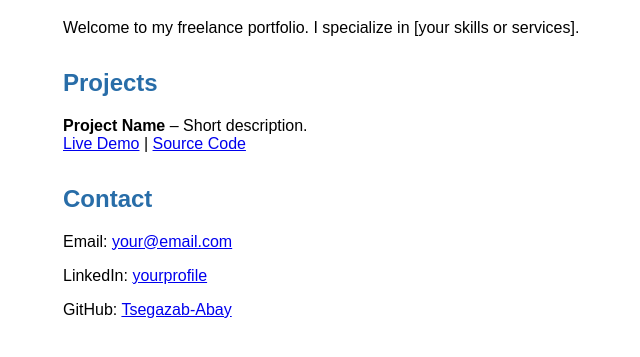
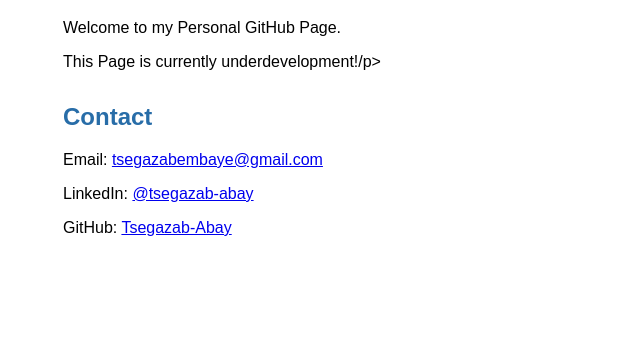
Before and after one commit to Tsegazab-Abay/tsegazababay, a plain HTML site: page index.html in a window 1280 px wide. Shown: the part 109-466 px from the top of the page, without its empty margins (177-817 px from the left). Drawn offline with Linux system fonts and the light colour scheme.

Commit message:
Starting code of index.html

```diff
--- a/index.html
+++ b/index.html
@@ -15,19 +15,25 @@
 </head>
 <body>
   <h1>Tsegazab Abay</h1>
-  <p>Welcome to my freelance portfolio. I specialize in [your skills or services].</p>
+  <p>Welcome to my Personal GitHub Page.</p>
+  <p>This Page is currently underdevelopment!/p>
   <div class="projects">
+
+    <!--
+
     <h2>Projects</h2>
     <div class="project-item">
       <strong>Project Name</strong> – Short description.
       <br><a href="#">Live Demo</a> | <a href="#">Source Code</a>
     </div>
+    -->
+
     <!-- Repeat for more projects -->
   </div>
   <div class="contact">
     <h2>Contact</h2>
-    <p>Email: <a href="mailto:your@email.com">your@email.com</a></p>
-    <p>LinkedIn: <a href="https://linkedin.com/in/yourprofile">yourprofile</a></p>
+    <p>Email: <a href="mailto:tsegazabembaye@gmail.com">tsegazabembaye@gmail.com</a></p>
+    <p>LinkedIn: <a href="https://www.linkedin.com/in/tsegazab-abay/">@tsegazab-abay</a></p>
     <p>GitHub: <a href="https://github.com/Tsegazab-Abay">Tsegazab-Abay</a></p>
   </div>
 </body>
```
